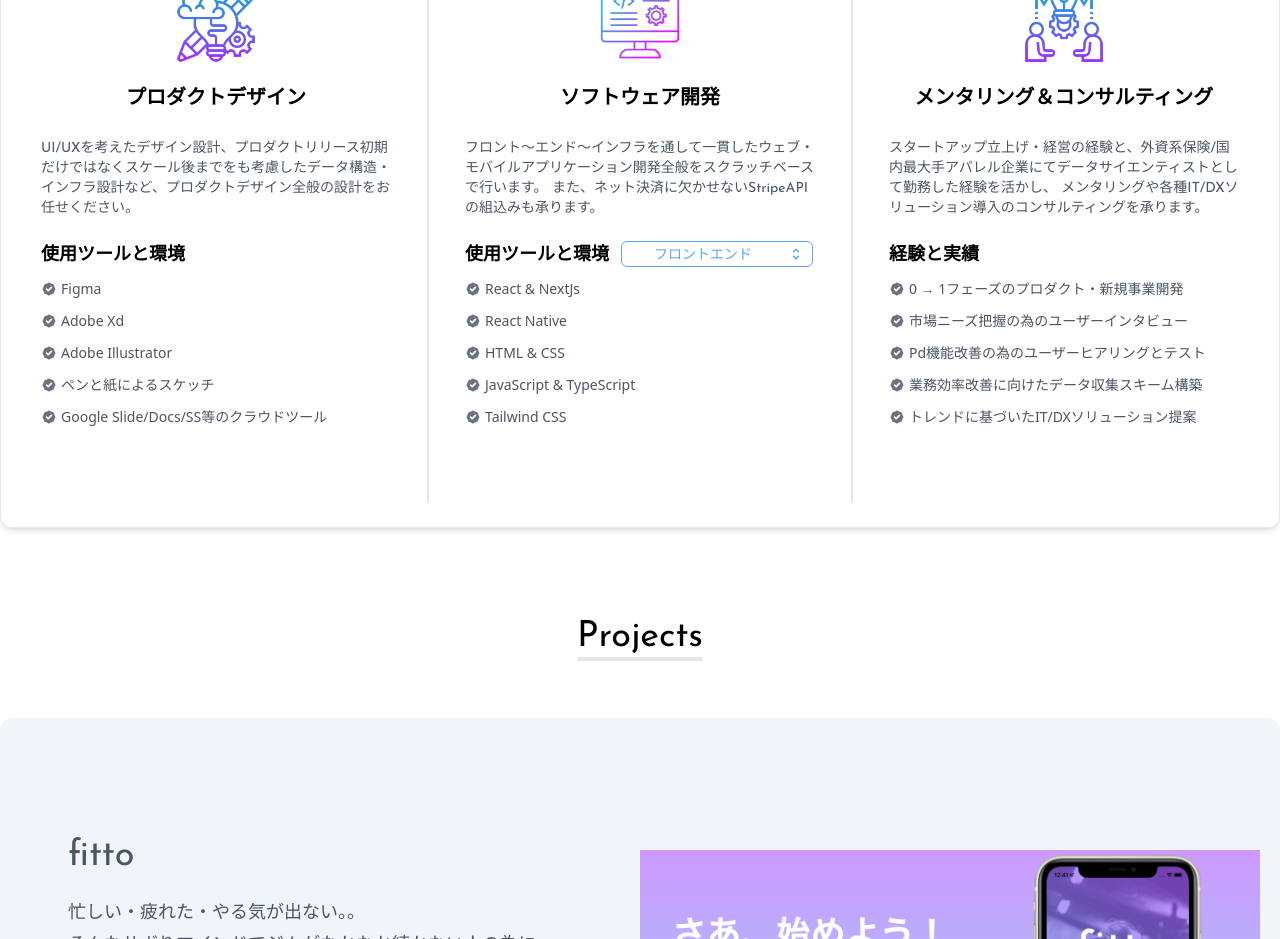
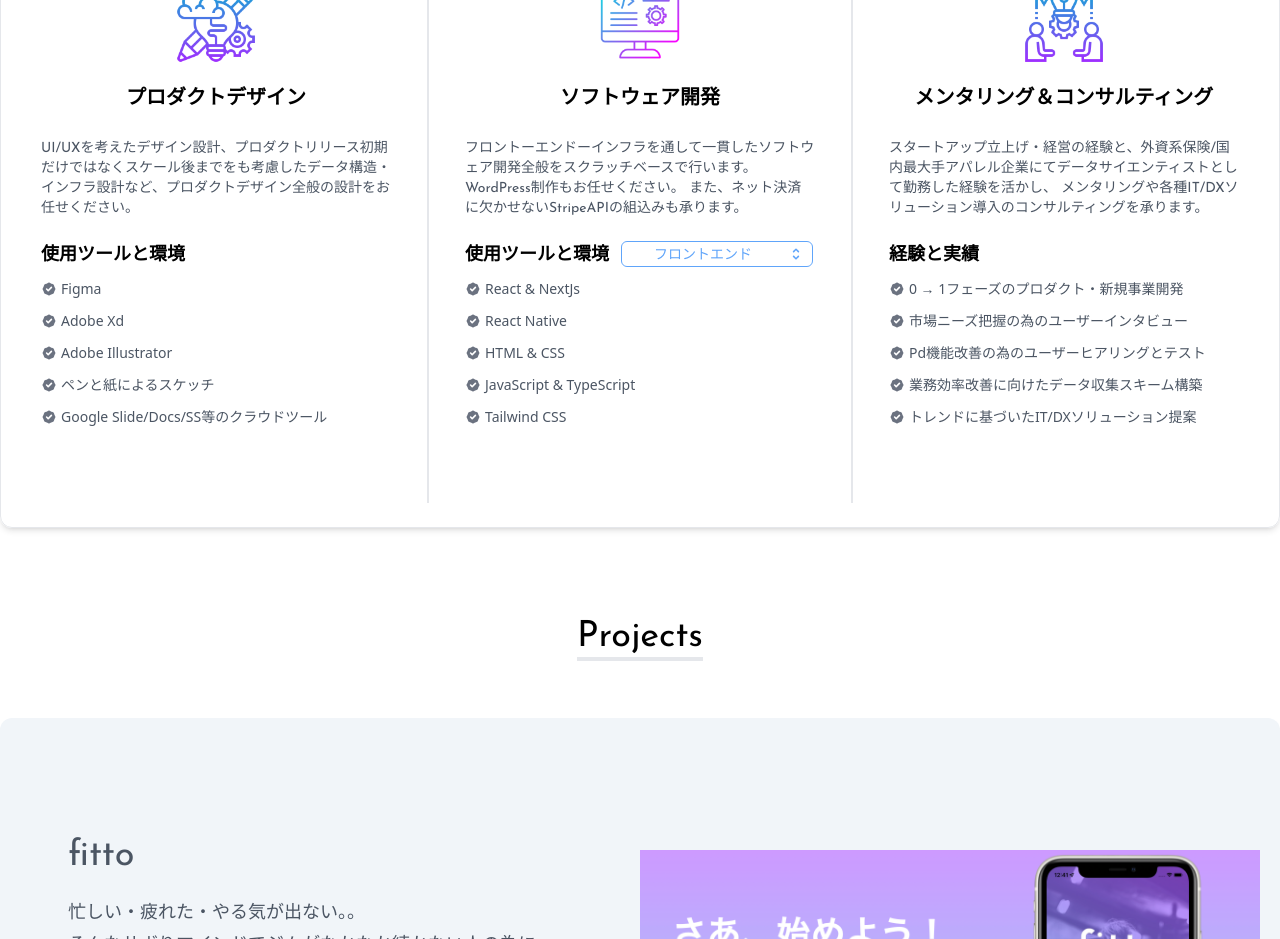
Before and after one commit to dehiron/portfolio, a Next.js app: page / in a window 1280 px wide. Shown: the part 1900-2839 px from the top of the page. Built offline with nearby package versions, Linux system fonts and the light colour scheme.

Commit message:
Modified meta description and statements on index

```diff
--- a/pages/index.tsx
+++ b/pages/index.tsx
@@ -46,6 +46,7 @@ const index = () => {
           href="https://fonts.googleapis.com/css2?family=Josefin+Sans&display=swap"
           rel="stylesheet"
         />
+        desription={"恵比寿で働くエンジニアHaya Lab（ハヤラボ）のポートフォリオサイト"}
       </Head>
 
       <Header />
@@ -193,7 +194,7 @@ const index = () => {
             </div>
             <div className="flex items-center justify-center py-2 px-2 md:px-5">
               <p className="text-sm whitespace-pre-wrap font-josefin text-gray-600">
-                フロント〜エンド〜インフラを通して一貫したウェブ・モバイルアプリケーション開発全般をスクラッチベースで行います。
+                フロントーエンドーインフラを通して一貫したソフトウェア開発全般をスクラッチベースで行います。WordPress制作もお任せください。
                 また、ネット決済に欠かせないStripeAPIの組込みも承ります。
               </p>
             </div>
```
